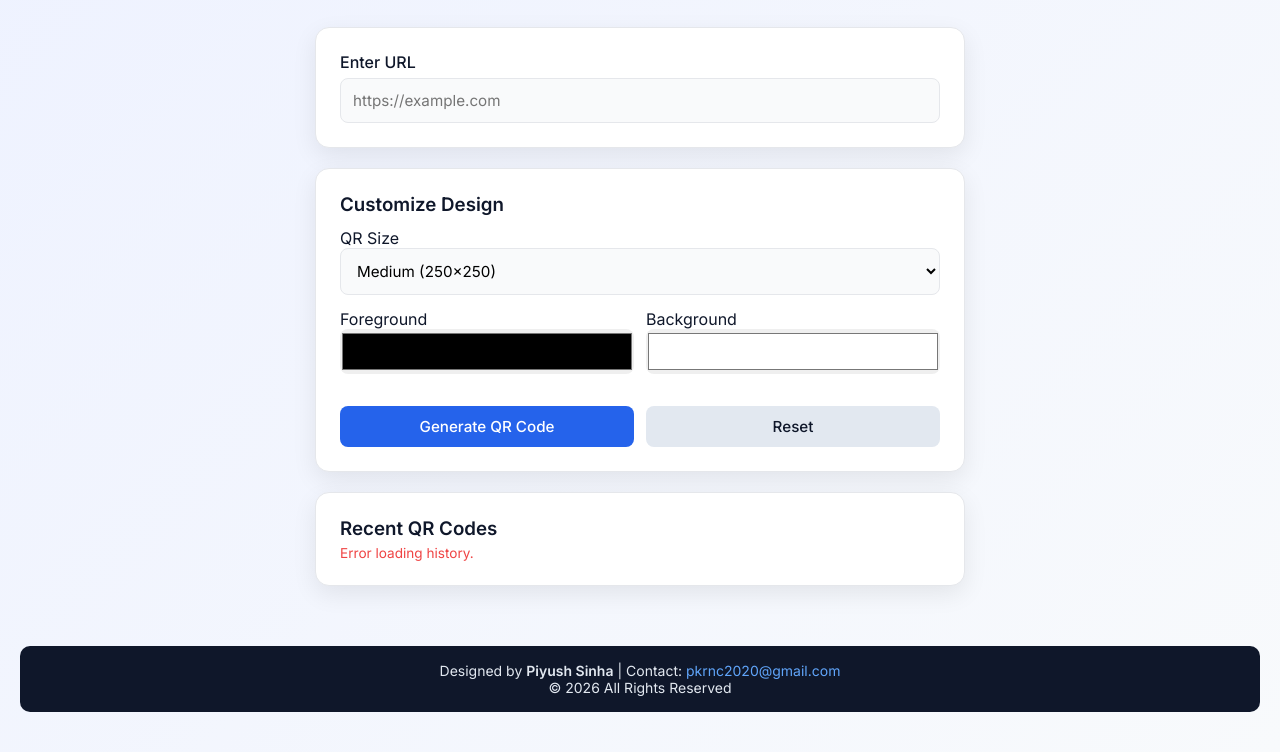
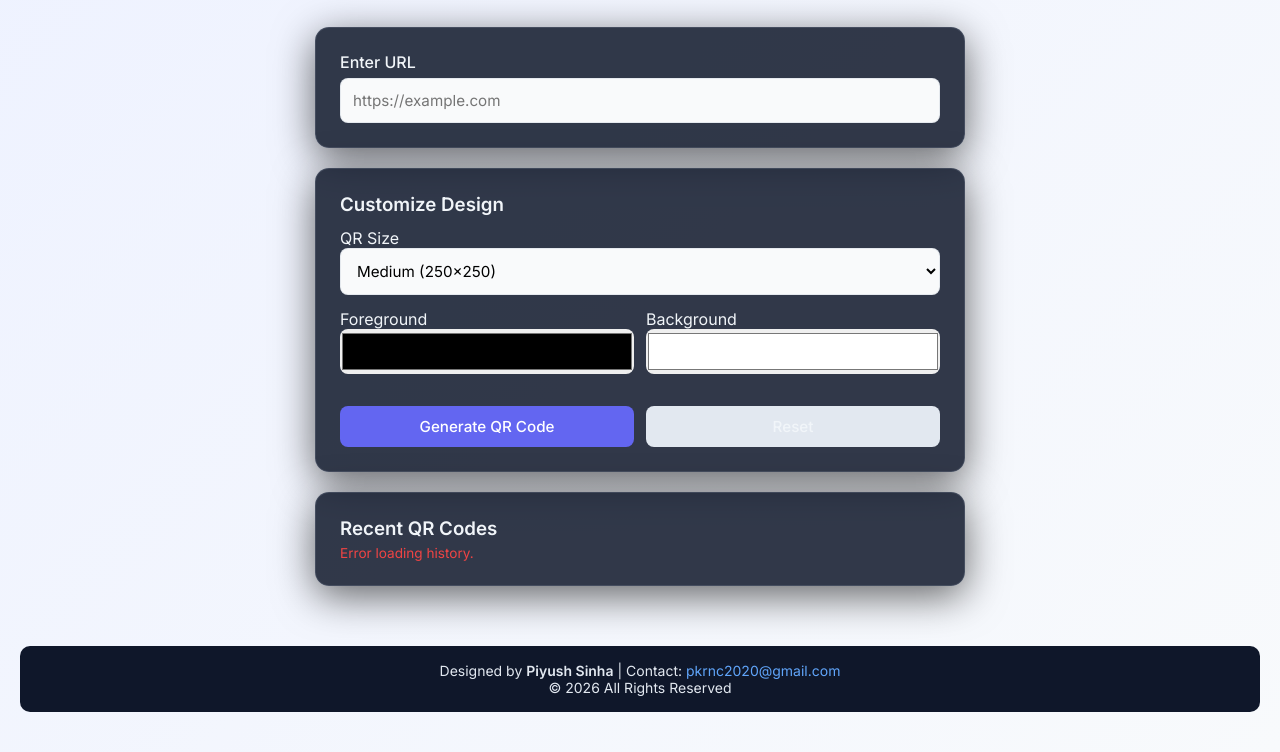
Before and after one commit to piyushsinha2727/qr-generator, a website: page public/index.html in a window 1280 px wide. Shown: the part 114-866 px from the top of the page. Drawn offline with Linux system fonts and the light colour scheme; no server answers.

Commit message:
Updated UI design and CSS styling for professional look

```diff
--- a/public/style.css
+++ b/public/style.css
@@ -1,15 +1,15 @@
 @import url('https://fonts.googleapis.com/css2?family=Inter:wght@300;400;500;600&display=swap');
 
 :root {
-  --primary: #2563eb;
+  --primary: #6366f1;
   --secondary: #0f172a;
-  --bg-color: #f1f5f9;
-  --card-bg: #ffffff;
-  --text-main: #0f172a;
-  --text-muted: #64748b;
-  --border: #e5e7eb;
+  --bg-color: #020617;
+  --card-bg: rgba(15, 23, 42, 0.85);
+  --text-main: #f1f5f9;
+  --text-muted: #94a3b8;
+  --border: rgba(148,163,184,0.2);
   --radius: 14px;
-  --shadow: 0 8px 25px rgba(0,0,0,0.08);
+  --shadow: 0 10px 40px rgba(0,0,0,0.6);
 }
 
 * {
```
